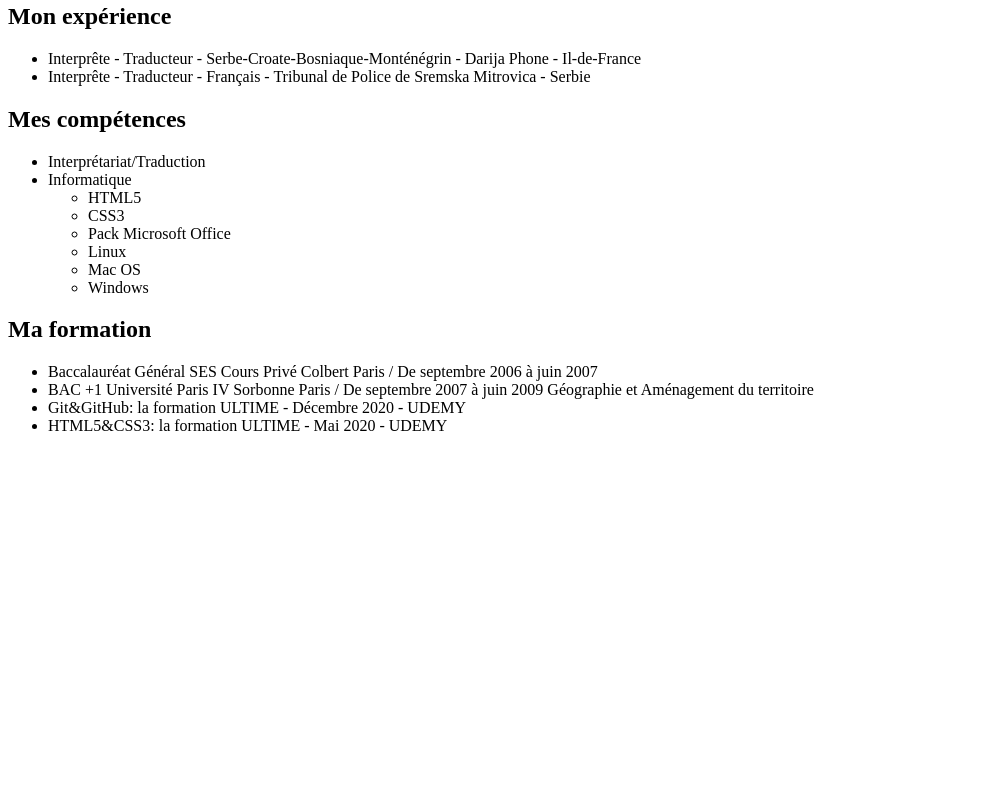
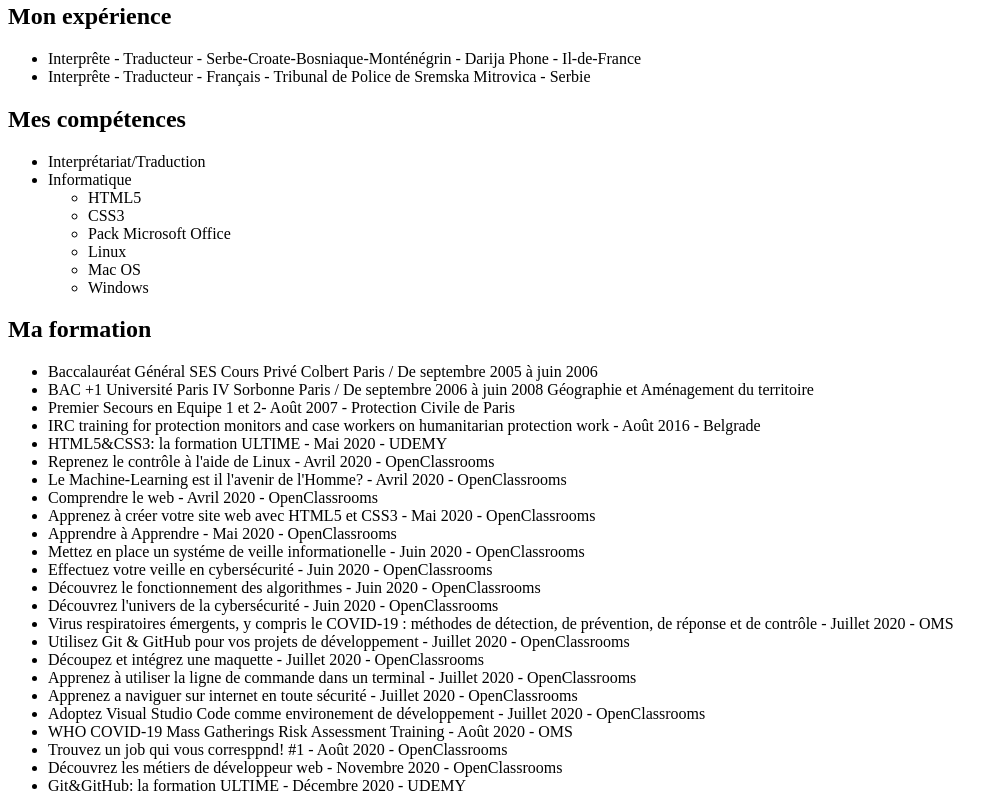
Before and after one commit to Dusan-O/CV_OCR, a plain HTML site: page index.html in a window 1280 px wide. Shown: the part 301-1112 px from the top of the page, without its empty margins (0-1008 px from the left). Before the commit the page ends 800 px from the top, so only its background shows below. Drawn offline with Linux system fonts and the light colour scheme.

Commit message:
Création liste formations

```diff
--- a/index.html
+++ b/index.html
@@ -34,11 +34,31 @@
 
     <h2>Ma formation</h2>
         <ul>
-            <li>Baccalauréat Général SES Cours Privé Colbert Paris / De septembre 2006 à juin 2007</li>
-            <li>BAC +1 Université Paris IV Sorbonne Paris / De septembre 2007 à juin 2009
+            <li>Baccalauréat Général SES Cours Privé Colbert Paris / De septembre 2005 à juin 2006</li>
+            <li>BAC +1 Université Paris IV Sorbonne Paris / De septembre 2006 à juin 2008
                 Géographie et Aménagement du territoire</li>
-                <li>Git&GitHub: la formation ULTIME - Décembre 2020 - UDEMY</li>
-                <li>HTML5&CSS3: la formation ULTIME - Mai 2020 - UDEMY</li>
+            <li>Premier Secours en Equipe 1 et 2- Août 2007 - Protection Civile de Paris</li>
+            <li>IRC training for protection monitors and case workers on humanitarian protection work - Août 2016 - Belgrade</li>
+            <li>HTML5&CSS3: la formation ULTIME - Mai 2020 - UDEMY</li>
+            <li>Reprenez le contrôle à l'aide de Linux - Avril 2020 - OpenClassrooms</li>
+            <li>Le Machine-Learning est il l'avenir de l'Homme? - Avril 2020 - OpenClassrooms</li>
+            <li>Comprendre le web - Avril 2020 - OpenClassrooms</li>
+            <li>Apprenez à créer votre site web avec HTML5 et CSS3 - Mai 2020 - OpenClassrooms</li>
+            <li>Apprendre à Apprendre - Mai 2020 - OpenClassrooms</li>
+            <li>Mettez en place un systéme de veille informationelle - Juin 2020 - OpenClassrooms</li>
+            <li>Effectuez votre veille en cybersécurité - Juin 2020 - OpenClassrooms</li>
+            <li>Découvrez le fonctionnement des algorithmes - Juin 2020 - OpenClassrooms</li>
+            <li>Découvrez l'univers de la cybersécurité - Juin 2020 - OpenClassrooms</li>
+            <li>Virus respiratoires émergents, y compris le COVID-19 : méthodes de détection, de prévention, de réponse et de contrôle - Juillet 2020 - OMS</li>
+            <li>Utilisez Git & GitHub pour vos projets de développement - Juillet 2020 - OpenClassrooms</li>
+            <li>Découpez et intégrez une maquette - Juillet 2020 - OpenClassrooms</li>
+            <li>Apprenez à utiliser la ligne de commande dans un terminal - Juillet 2020 - OpenClassrooms</li>
+            <li>Apprenez a naviguer sur internet en toute sécurité - Juillet 2020 - OpenClassrooms</li>
+            <li>Adoptez Visual Studio Code comme environement de développement - Juillet 2020 - OpenClassrooms</li>
+            <li>WHO COVID-19 Mass Gatherings Risk Assessment Training - Août 2020 - OMS</li>
+            <li>Trouvez un job qui vous corresppnd! #1 - Août 2020 - OpenClassrooms</li>
+            <li>Découvrez les métiers de développeur web - Novembre 2020 - OpenClassrooms</li>
+            <li>Git&GitHub: la formation ULTIME - Décembre 2020 - UDEMY</li>
         </ul>
 
 </body>
```
